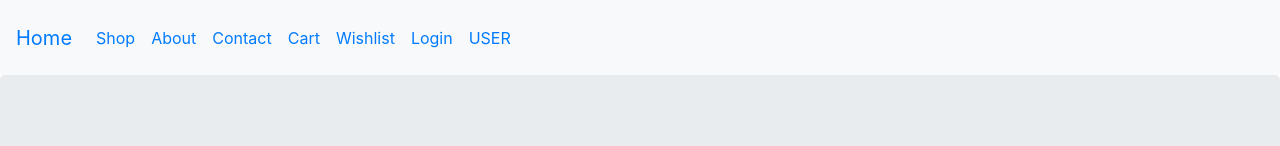
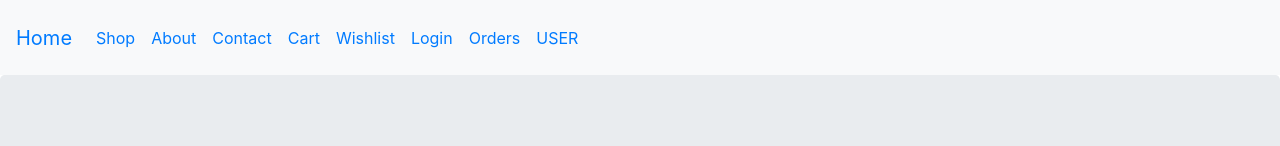
Before and after one commit to philip993/e-com, a React (Create React App) app: page / in a window 1280 px wide. Shown: the top 146 px of the page. Built offline with nearby package versions, Linux system fonts and the light colour scheme.

Commit message:
added orders

```diff
--- a/src/components/App/App.js
+++ b/src/components/App/App.js
@@ -13,6 +13,7 @@ import Register from "../Register/Register";
 import Books from "../Books/Books";
 import Wishlist from "../Wishlist/Wishlist";
 import Checkout from "../Checkout/Checkout";
+import Order from "../Order/Order";
 
 const App = props => {
   return (
@@ -29,6 +30,7 @@ const App = props => {
         <Route path='/profile' exact component={Profile} />
         <Route path='/wishlist' exact component={Wishlist} />
         <Route path='/checkout' exact component={Checkout} />
+        <Route path='/orders' exact component={Order} />
       </Switch>
     </div>
   );
--- a/src/components/Header/Header.js
+++ b/src/components/Header/Header.js
@@ -64,6 +64,10 @@ const Header = () => {
           ) : null}
 
           <Nav.Link>
+            <Link to='/orders'>Orders</Link>
+          </Nav.Link>
+
+          <Nav.Link>
             <Link to='/user'>USER</Link>
           </Nav.Link>
         </Nav>
```
